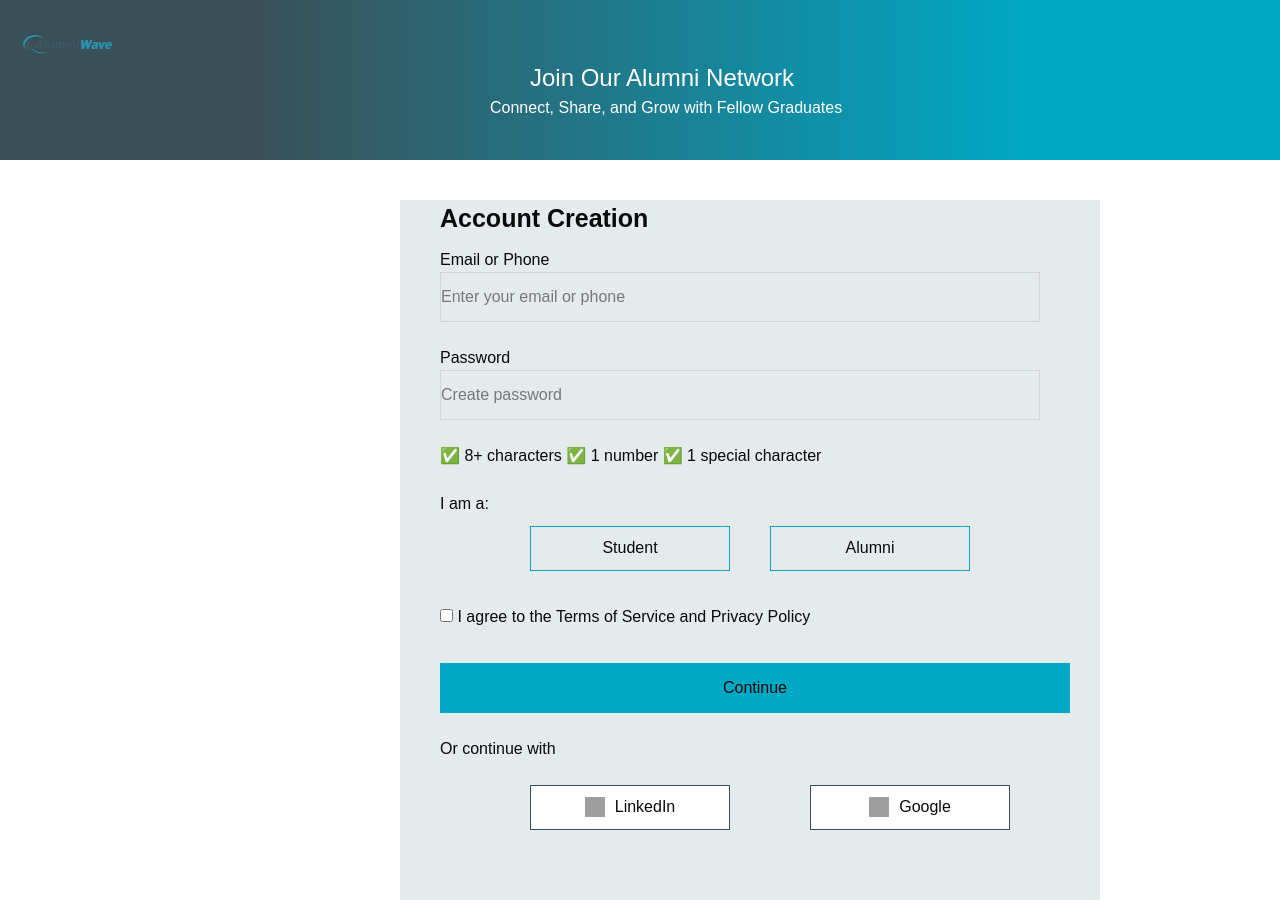
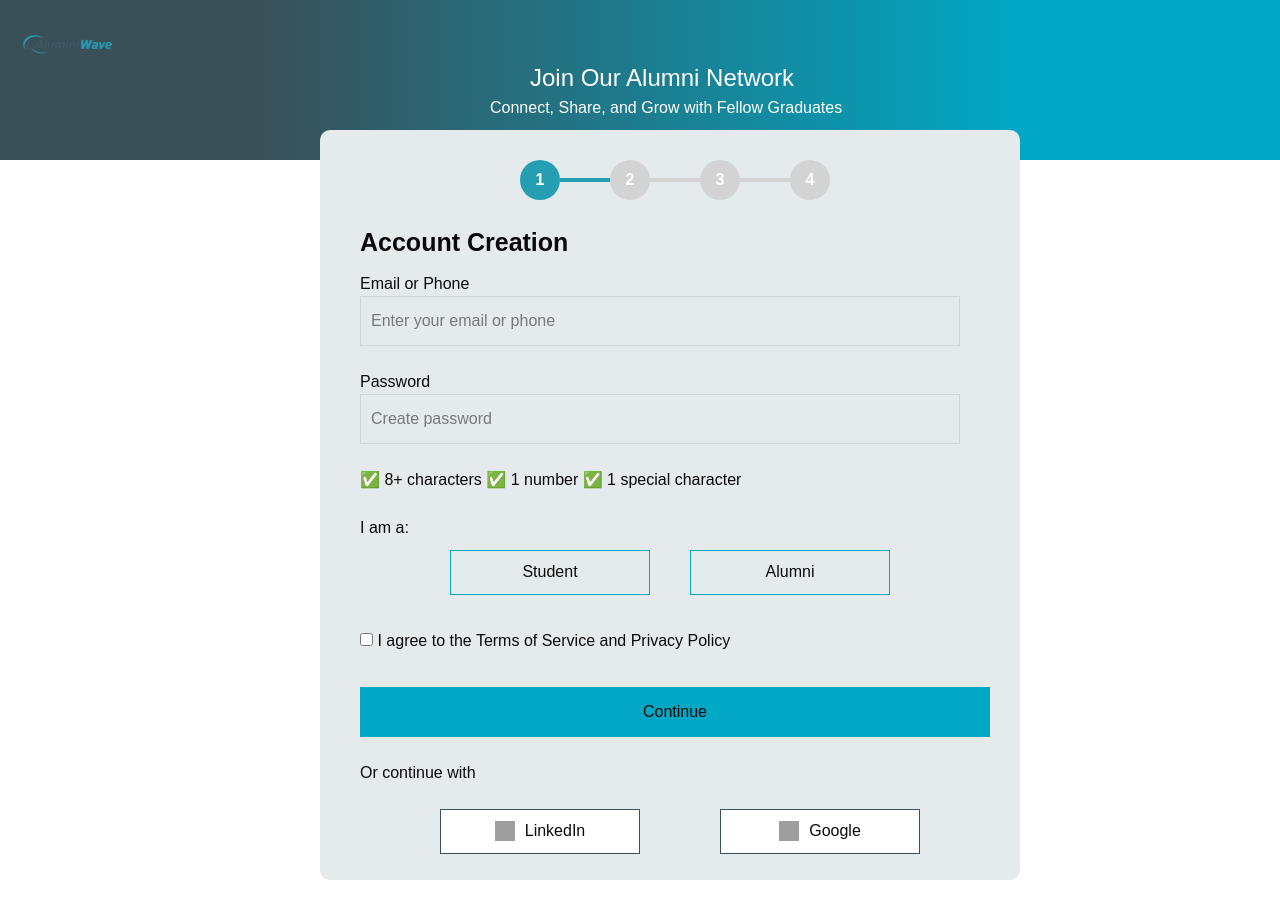
Before and after one commit to ShehaanN/AluminiWave, a React (Vite) app: page / in a window 1280 px wide. Shown: the top 918 px of the page. After the commit the page ends 880 px from the top, so only its background shows below. Built offline with nearby package versions, Linux system fonts and the light colour scheme; grey boxes are pictures that could not be loaded; a web font is replaced by a local one.

Commit message:
finish step 1 signup

```diff
--- a/src/components/Login/Login.css
+++ b/src/components/Login/Login.css
@@ -38,16 +38,18 @@
 .loginInfo {
   background: #e5eaec;
   width: 700px;
-  height: 700px;
-  margin-left: 400px;
-  margin-top: 100px;
+  height: 750px;
+  margin-left: 320px;
+  margin-top: 30px;
   padding-left: 40px;
+  border-radius: 10px;
 }
 
 .info input {
   border: 1px solid #D1D5DB;
   width: 600px;
   height: 50px;
+  padding-left: 10px;
 }
 
 .loginInfo .creation {
@@ -91,7 +93,7 @@
   display: flex;
   justify-content: center;
   gap: 80px;
-  padding-left: 0;
+  padding-right: 20px;
 }
 
 .social-buttons button {
@@ -110,3 +112,7 @@
   width: 20px;
   height: 20px;
 }
+.steps{
+  padding-top: 10px;
+  padding-right: 30px;
+}
--- a/src/components/Login/Login.jsx
+++ b/src/components/Login/Login.jsx
@@ -1,6 +1,7 @@
 import React from 'react';
 import logo from '../../assets/logo.png';
 import './Login.css';
+import Loginstep from './Loginstep';
 
 function Login() {
   return (
@@ -14,6 +15,7 @@ function Login() {
       </div>
 
       <div className="loginInfo">
+        <div className="steps"><Loginstep></Loginstep></div><br />
         <p className="creation">Account Creation</p>
         <div className="info">
           Email or Phone <br />
--- a/src/components/Login/Loginstep.css
+++ b/src/components/Login/Loginstep.css
@@ -19,34 +19,34 @@
       border-radius: 50%;
       font-weight: bold;
       color: white;
-      background-color: #d3d3d3; /* Default gray */
+      background-color: #d3d3d3;
       transition: 0.3s;
   }
 
-  /* First step color */
+
   .first-active {
       background-color: #269EB2;
   }
 
-  /* Other active steps */
+
   .active {
       background-color: #3498db;
   }
 
-  /* Default line */
+
   .line {
       width: 50px;
       height: 4px;
-      background-color: #d3d3d3; /* Default gray */
+      background-color: #d3d3d3;
       transition: 0.3s;
   }
 
-  /* First step's connecting line */
+
   .first-active-line {
       background-color: #269EB2;
   }
 
-  /* Other active lines */
+
   .active-line {
       background-color: #3498db;
   }
--- a/src/main.jsx
+++ b/src/main.jsx
@@ -14,6 +14,6 @@ createRoot(document.getElementById("root")).render(
     <Content></Content>
     <Content2></Content2> */}
     <Login />
-    <Loginstep></Loginstep>
+
   </StrictMode>
 );
```
